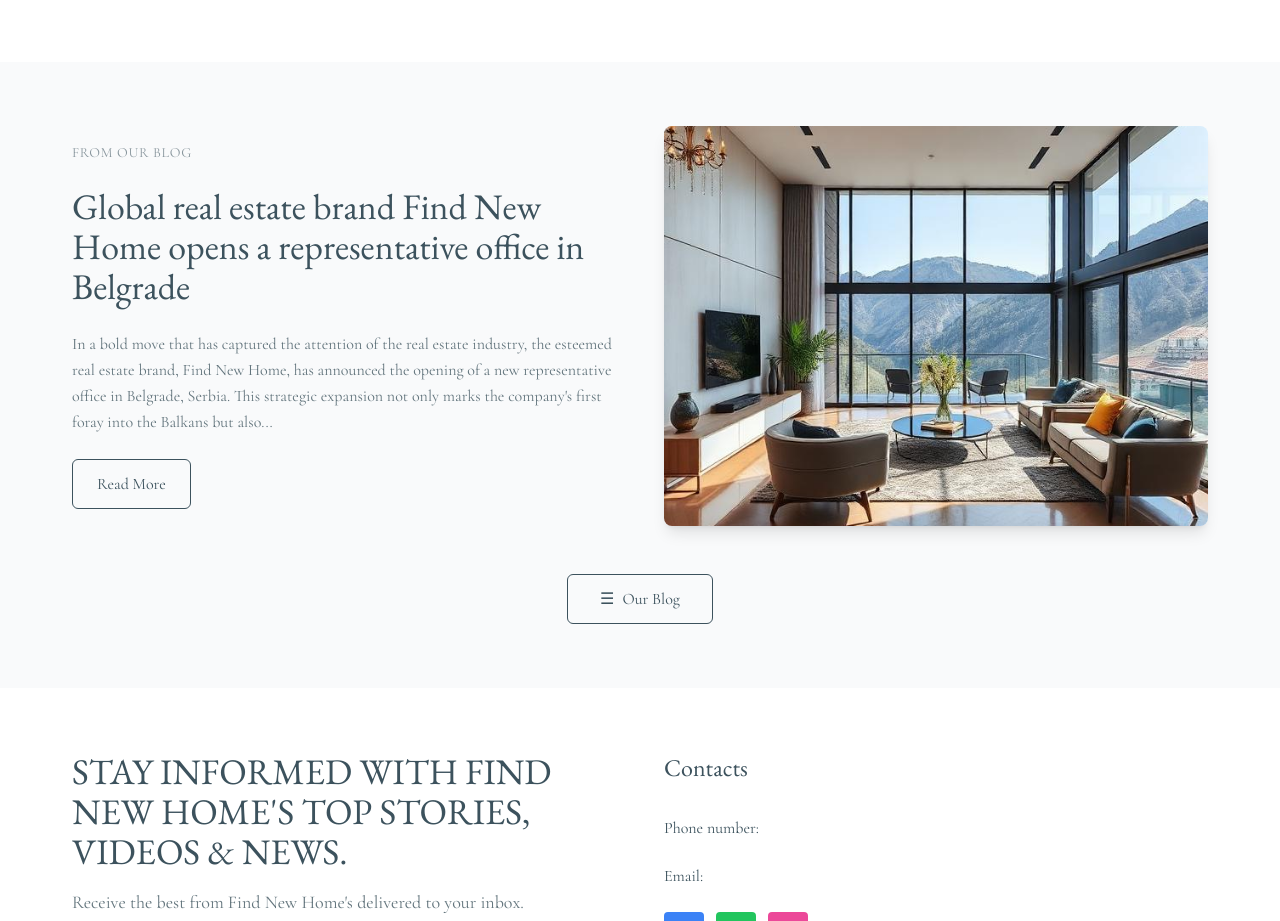
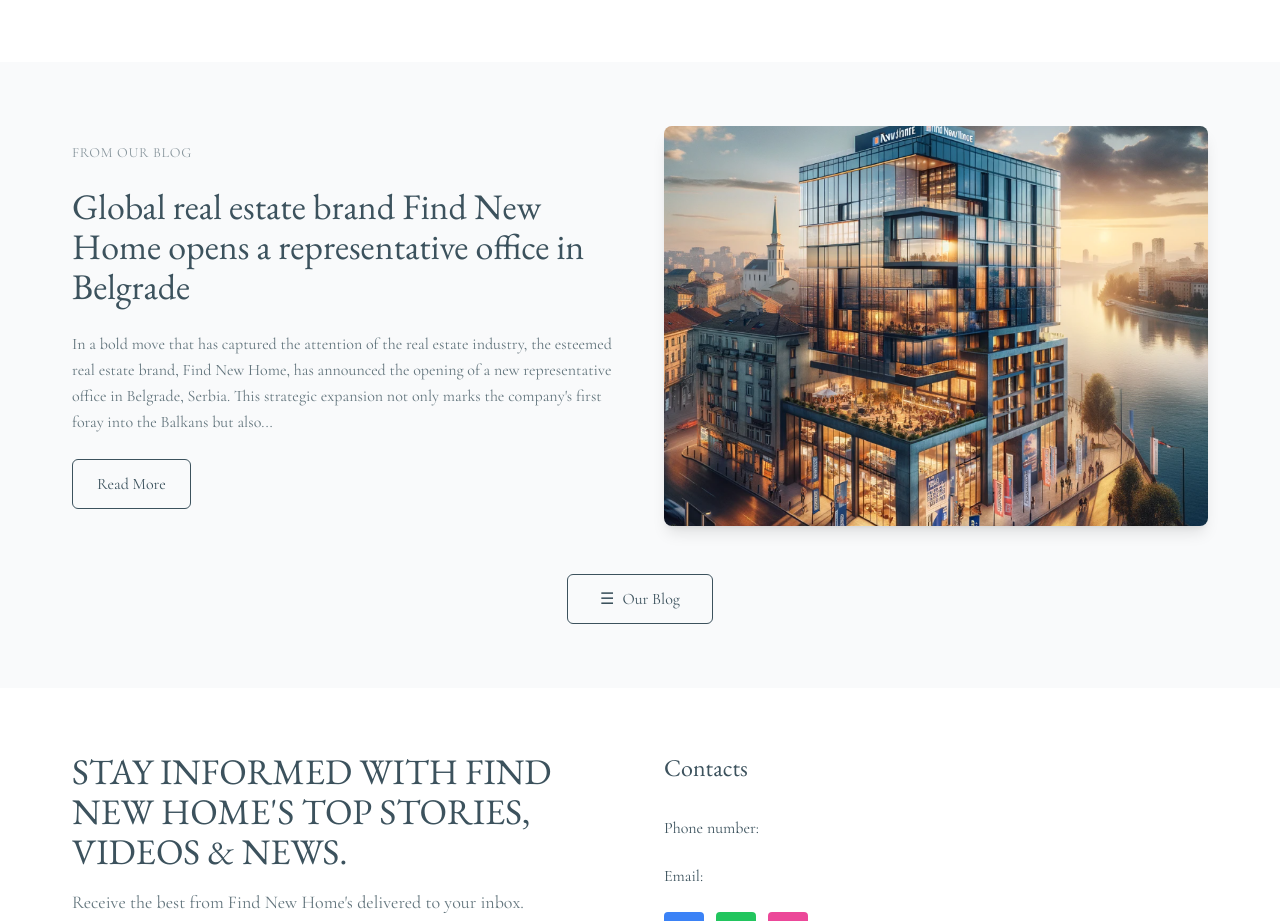
Before and after one commit to Burn948/real-estate-clone-next, a React (Vite) app: page / in a window 1280 px wide. Shown: the part 2251-3172 px from the top of the page. Built offline with nearby package versions, Linux system fonts and the light colour scheme; the HTML template or start-up script is replaced by a standard one.

Commit message:
Update BlogSection.tsx

```diff
--- a/src/components/BlogSection.tsx
+++ b/src/components/BlogSection.tsx
@@ -31,7 +31,7 @@ const BlogSection = () => {
             {/* Right Image */}
             <div className="relative">
               <img
-                src="/public/images/property-1.jpg"
+                src="/images/chrome_91ffonkNqs.png"
                 alt="Modern building in Belgrade cityscape at sunset"
                 className="w-full h-[400px] object-cover rounded-lg shadow-lg"
               />
```
